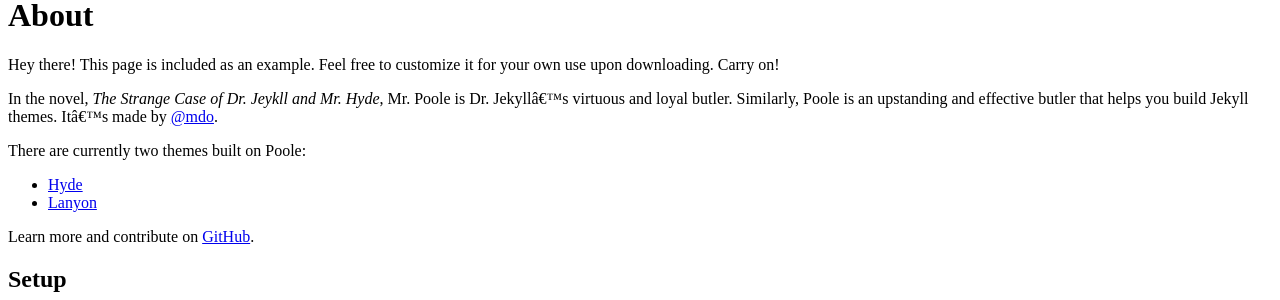
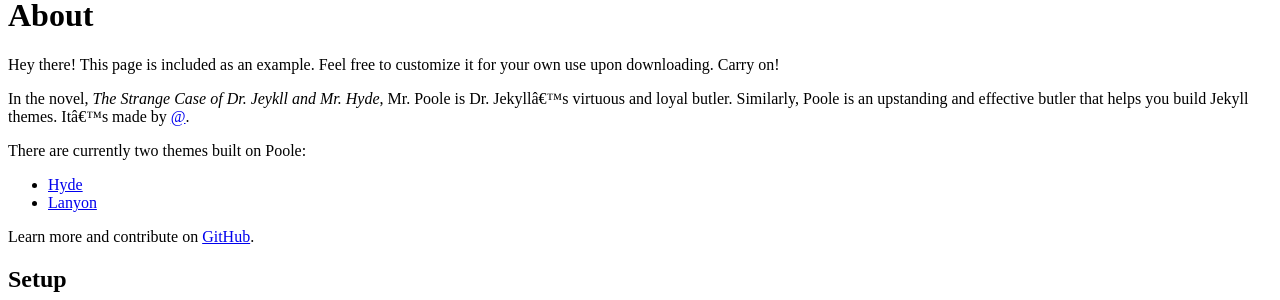
Before and after one commit to Ajay6023/gokulvasan, a Jekyll site: the page built from about.md, in a window 1280 px wide. Shown: the part 190-490 px from the top of the page. Built offline with Jekyll 4.4.1, drawn with Linux system fonts in a browser that asks for light colours.

Commit message:
Update about.md

```diff
--- a/about.md
+++ b/about.md
@@ -7,7 +7,7 @@
   Hey there! This page is included as an example. Feel free to customize it for your own use upon downloading. Carry on!
 </p>
 
-In the novel, *The Strange Case of Dr. Jeykll and Mr. Hyde*, Mr. Poole is Dr. Jekyll's virtuous and loyal butler. Similarly, Poole is an upstanding and effective butler that helps you build Jekyll themes. It's made by [@mdo](https://twitter.com/mdo).
+In the novel, *The Strange Case of Dr. Jeykll and Mr. Hyde*, Mr. Poole is Dr. Jekyll's virtuous and loyal butler. Similarly, Poole is an upstanding and effective butler that helps you build Jekyll themes. It's made by [@](https://twitter.com/).
 
 There are currently two themes built on Poole:
 
@@ -25,6 +25,6 @@
 * Coded with [Sublime Text 2](http://sublimetext.com), an amazing code editor
 * Designed and developed while listening to music like [Blood Bros Trilogy](https://soundcloud.com/maddecent/sets/blood-bros-series)
 
-Have questions or suggestions? Feel free to [open an issue on GitHub](https://github.com/poole/issues/new) or [ask me on Twitter](https://twitter.com/mdo).
+Have questions or suggestions? Feel free to [open an issue on GitHub](https://github.com/poole/issues/new) or [ask me on Twitter](https://twitter.com/).
 
 Thanks for reading!
```
